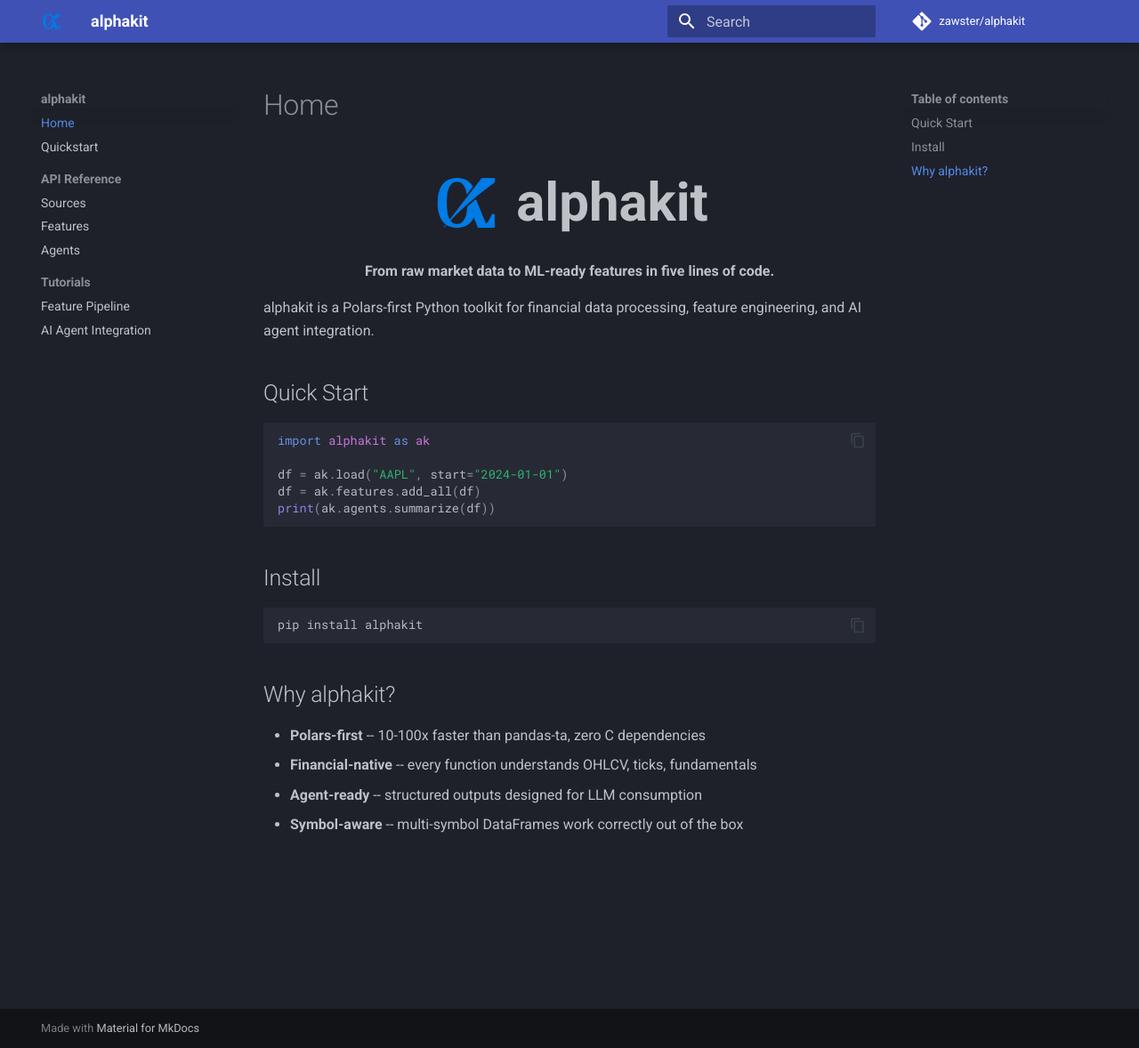
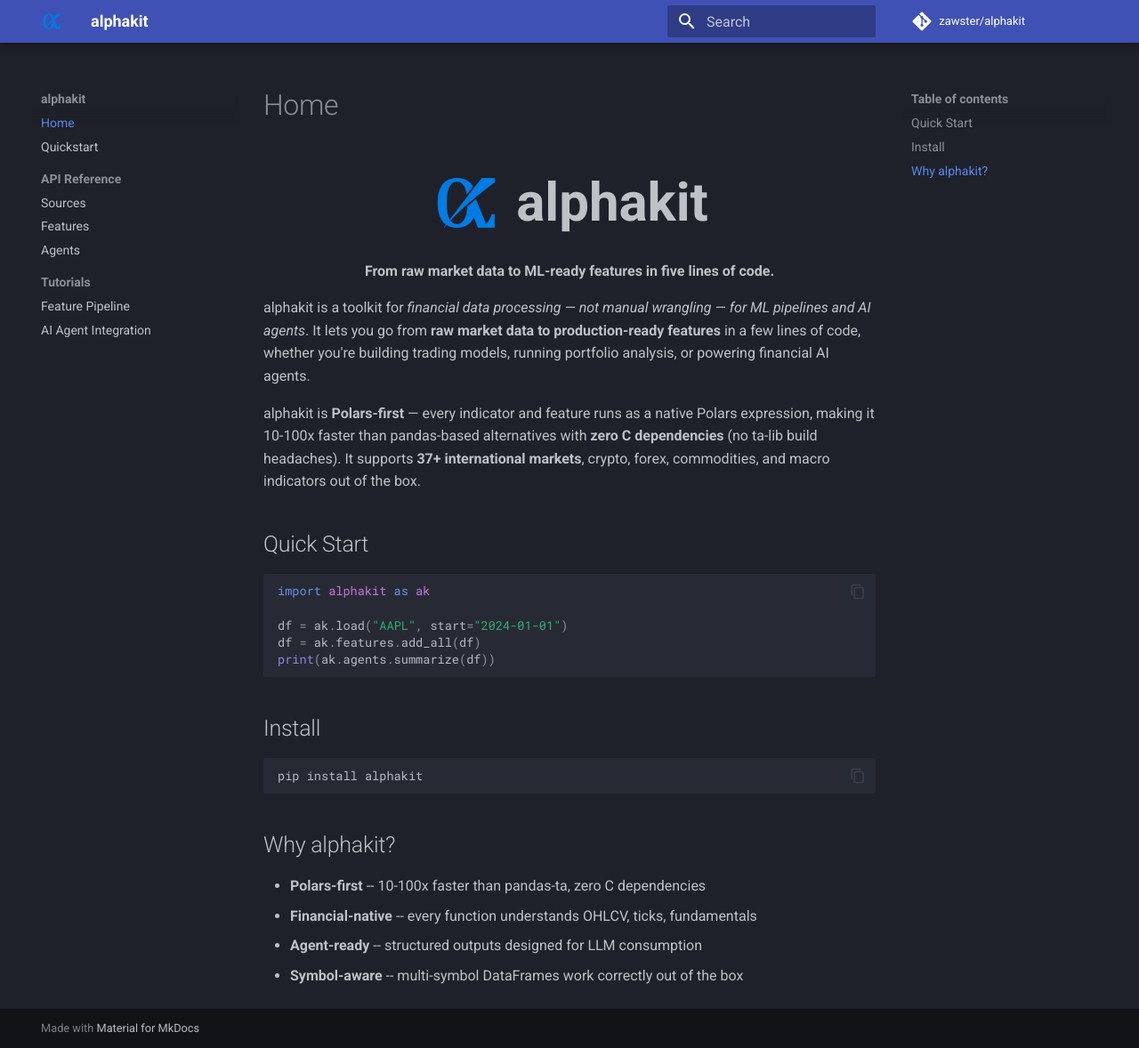
Before and after one commit to zawster/finasys, an MkDocs documentation site: the page built from docs/docs/index.md, in a window 1280 px wide and 1178 px high. Shown: the whole window at 89% size. Built offline with MkDocs 1.6.1 and Material for MkDocs 9.7.7, drawn with Linux system fonts in a browser that asks for light colours; comment, search, counter and statistics services are not loaded.

Commit message:
docs: add overview and documentation link to README

```diff
--- a/docs/docs/index.md
+++ b/docs/docs/index.md
@@ -7,7 +7,9 @@
   <strong>From raw market data to ML-ready features in five lines of code.</strong>
 </p>
 
-alphakit is a Polars-first Python toolkit for financial data processing, feature engineering, and AI agent integration.
+alphakit is a toolkit for *financial data processing — not manual wrangling — for ML pipelines and AI agents*. It lets you go from **raw market data to production-ready features** in a few lines of code, whether you're building trading models, running portfolio analysis, or powering financial AI agents.
+
+alphakit is **Polars-first** — every indicator and feature runs as a native Polars expression, making it 10-100x faster than pandas-based alternatives with **zero C dependencies** (no ta-lib build headaches). It supports **37+ international markets**, crypto, forex, commodities, and macro indicators out of the box.
 
 ## Quick Start
 
```
